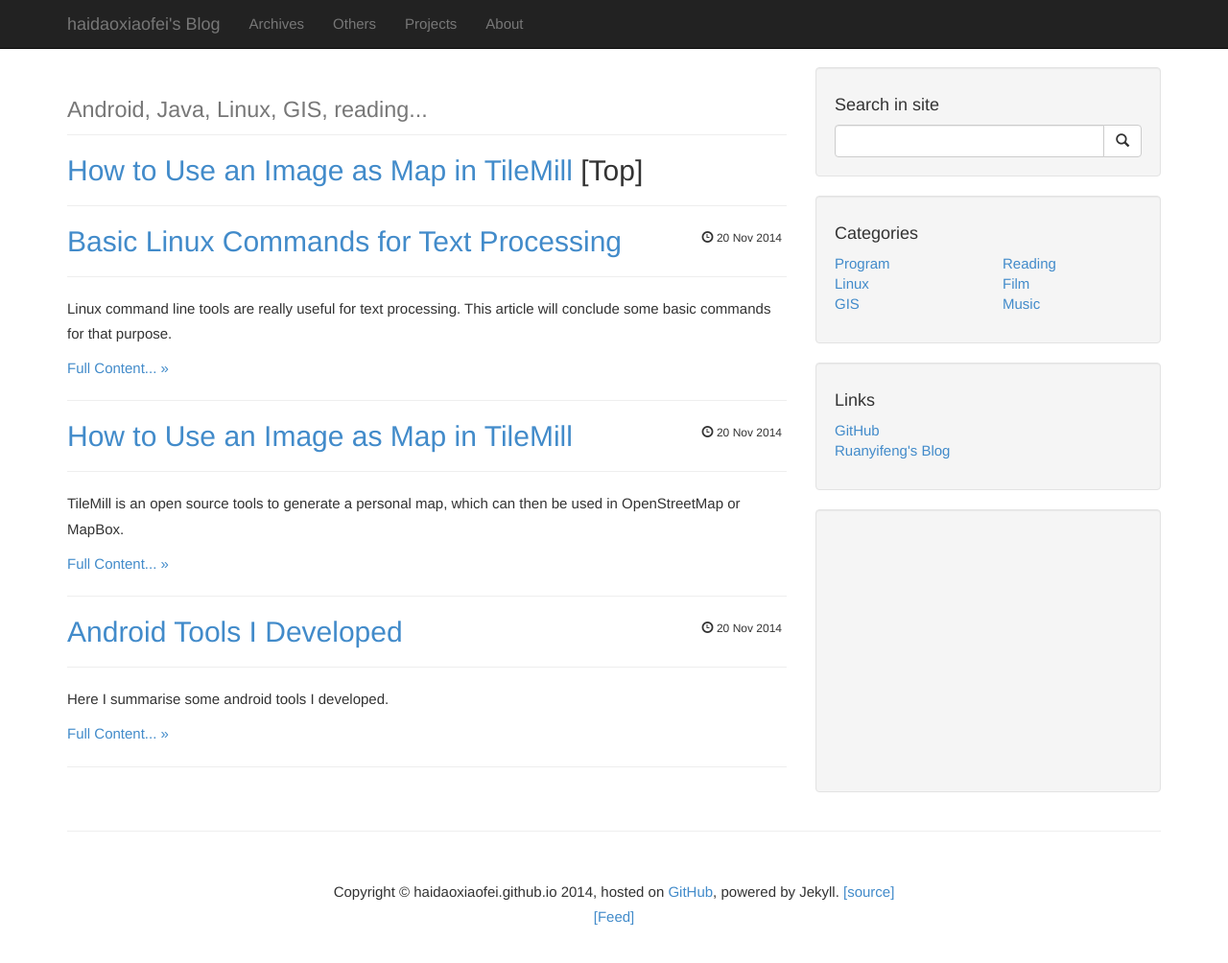
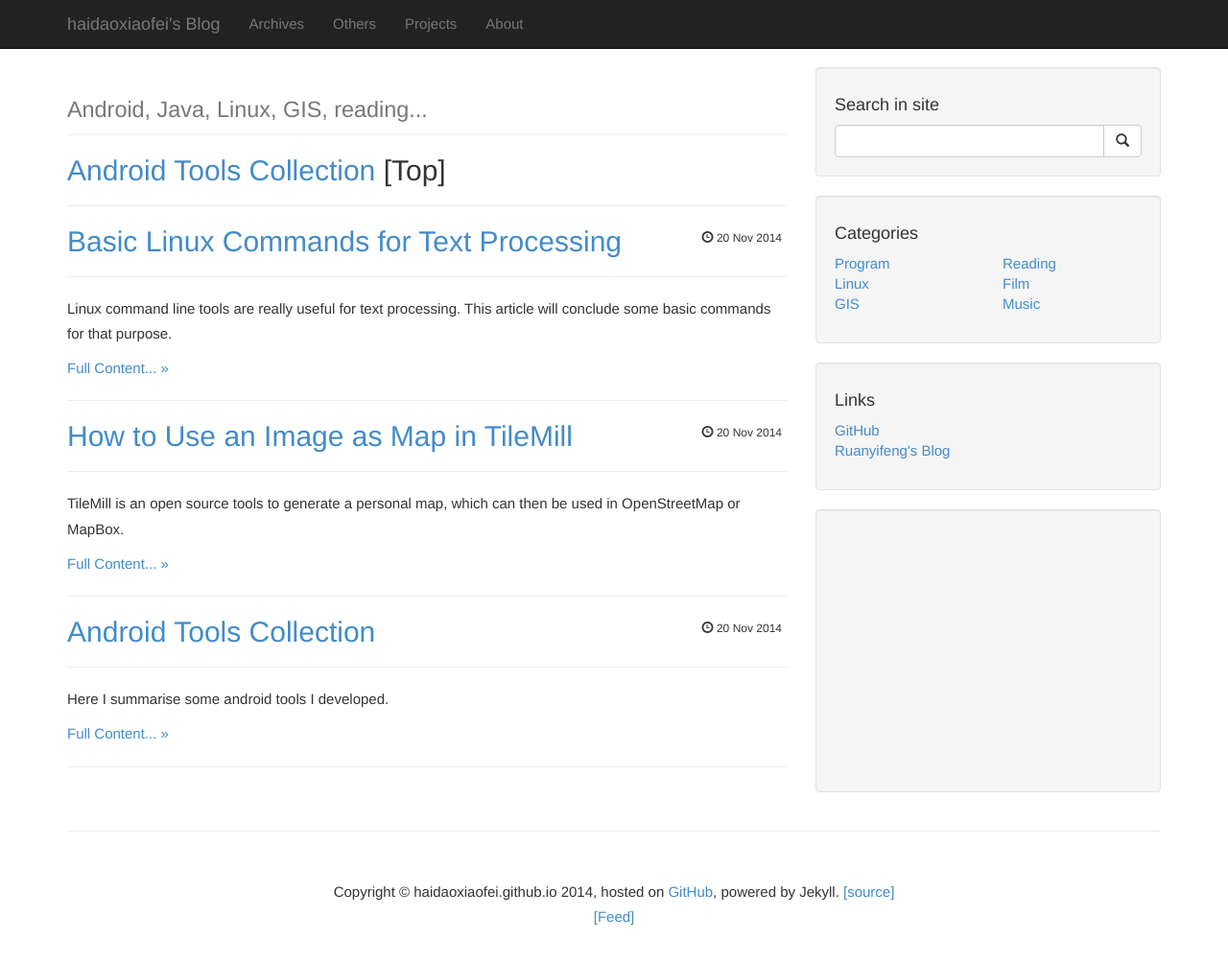
Before and after one commit to haidaoxiaofei/haidaoxiaofei.github.io, a Jekyll site: the page built from index.html, in a window 1280 px wide and 1029 px high. Shown: the top 1004 px of the window at 96% size. Built offline with Jekyll 4.4.1, drawn with Linux system fonts in a browser that asks for light colours; Markdown is read by kramdown in place of the engine named in the settings; the list of posts is cut into pages by our own code; comment, search, counter and statistics services are not loaded.

Commit message:
rename articles

```diff
--- a/_includes/recommend.html
+++ b/_includes/recommend.html
@@ -1,6 +1,6 @@
 <h2>
   <a href="/program/android-tools-collection.html">
-     How to Use an Image as Map in TileMill
+     Android Tools Collection
   </a> [Top]
 </h2>
 <hr>
--- a/_posts/2014-11-20-android-tools-collection.md
+++ b/_posts/2014-11-20-android-tools-collection.md
@@ -1,7 +1,7 @@
 ---
 layout: post
 category: "program"
-title:  "Android Tools I Developed"
+title:  "Android Tools Collection"
 tags: [Apps]
 ---
 Here I summarise some android tools I developed.
```
